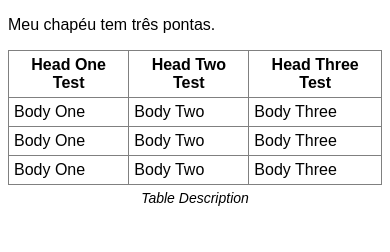
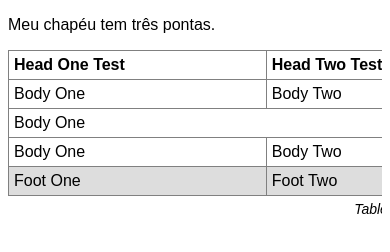
Before and after one commit to rodfarah/html_css_course, a plain HTML site: page index4.html in a window 390 px wide. Drawn offline with Linux system fonts and the light colour scheme.

Commit message:
Scroll bar added for a responsive table

```diff
--- a/index4.html
+++ b/index4.html
@@ -10,6 +10,11 @@
       }
       table {
         border-collapse: collapse;
+        width: 800px;
+      }
+      .responsive-table {
+        max-width: 100%;
+        overflow-x: auto;
       }
       table caption {
         caption-side: bottom;
@@ -22,12 +27,17 @@
       table th {
         border: 1px solid grey;
         padding: 5px;
+        text-align: left;
+      }
+      tfoot td {
+        background: #ddd;
       }
     </style>
   </head>
   <body>
     <p>Meu chapéu tem três pontas.</p>
 
+    <div class="responsive-table">
       <table>
         <caption>
           Table Description
@@ -39,7 +49,6 @@
             <th>Head Three Test</th>
           </tr>
         </thead>
-
         <tbody>
           <tr>
             <td>Body One</td>
@@ -47,9 +56,8 @@
             <td>Body Three</td>
           </tr>
           <tr>
-          <td>Body One</td>
+            <td colspan="2">Body One</td>
             <td>Body Two</td>
-          <td>Body Three</td>
           </tr>
           <tr>
             <td>Body One</td>
@@ -57,6 +65,14 @@
             <td>Body Three</td>
           </tr>
         </tbody>
+        <tfoot>
+          <tr>
+            <td>Foot One</td>
+            <td>Foot Two</td>
+            <td>Foot Three</td>
+          </tr>
+        </tfoot>
       </table>
+    </div>
   </body>
 </html>
```
Lines whose indentation alone changed are shown as unchanged.
